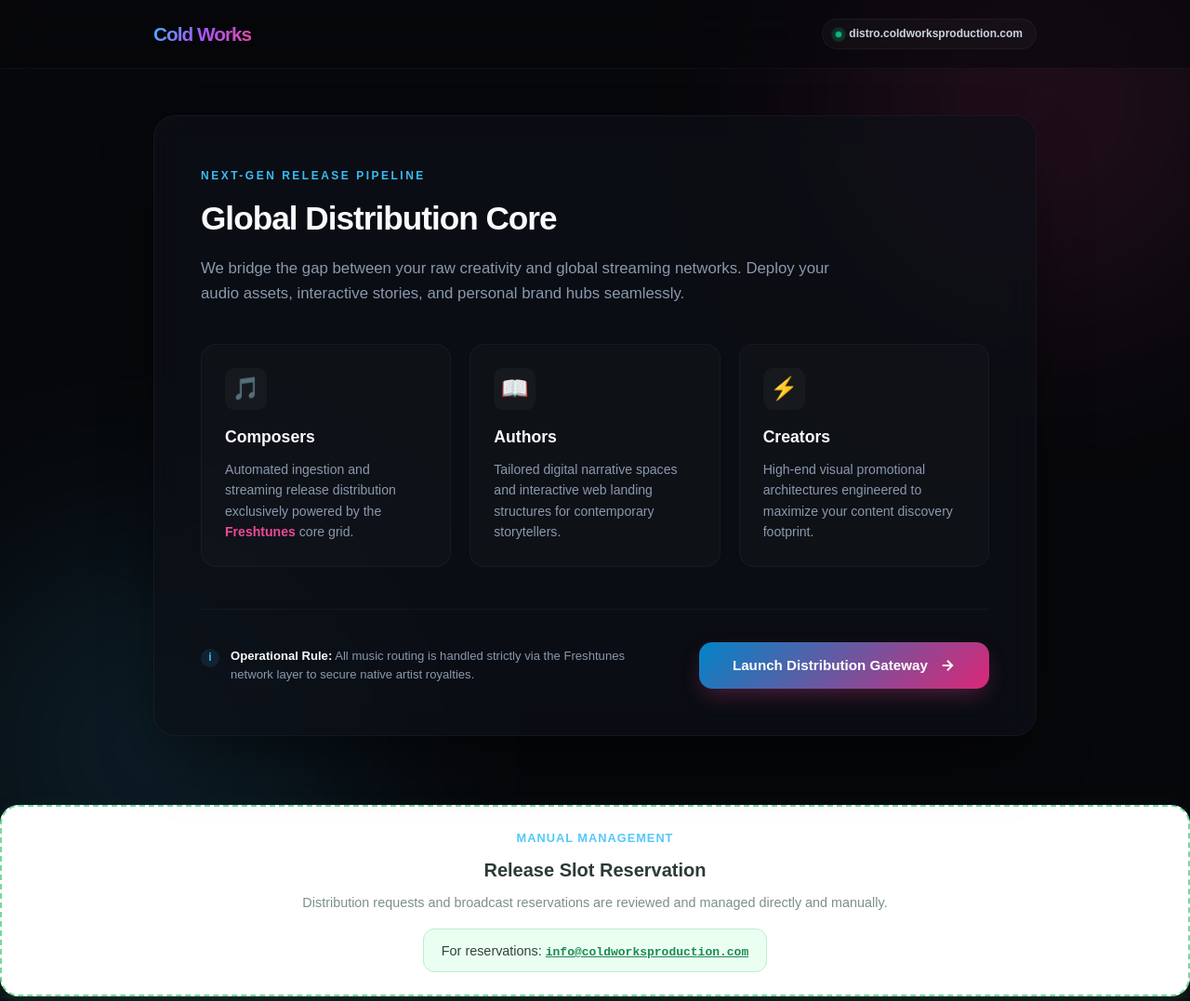
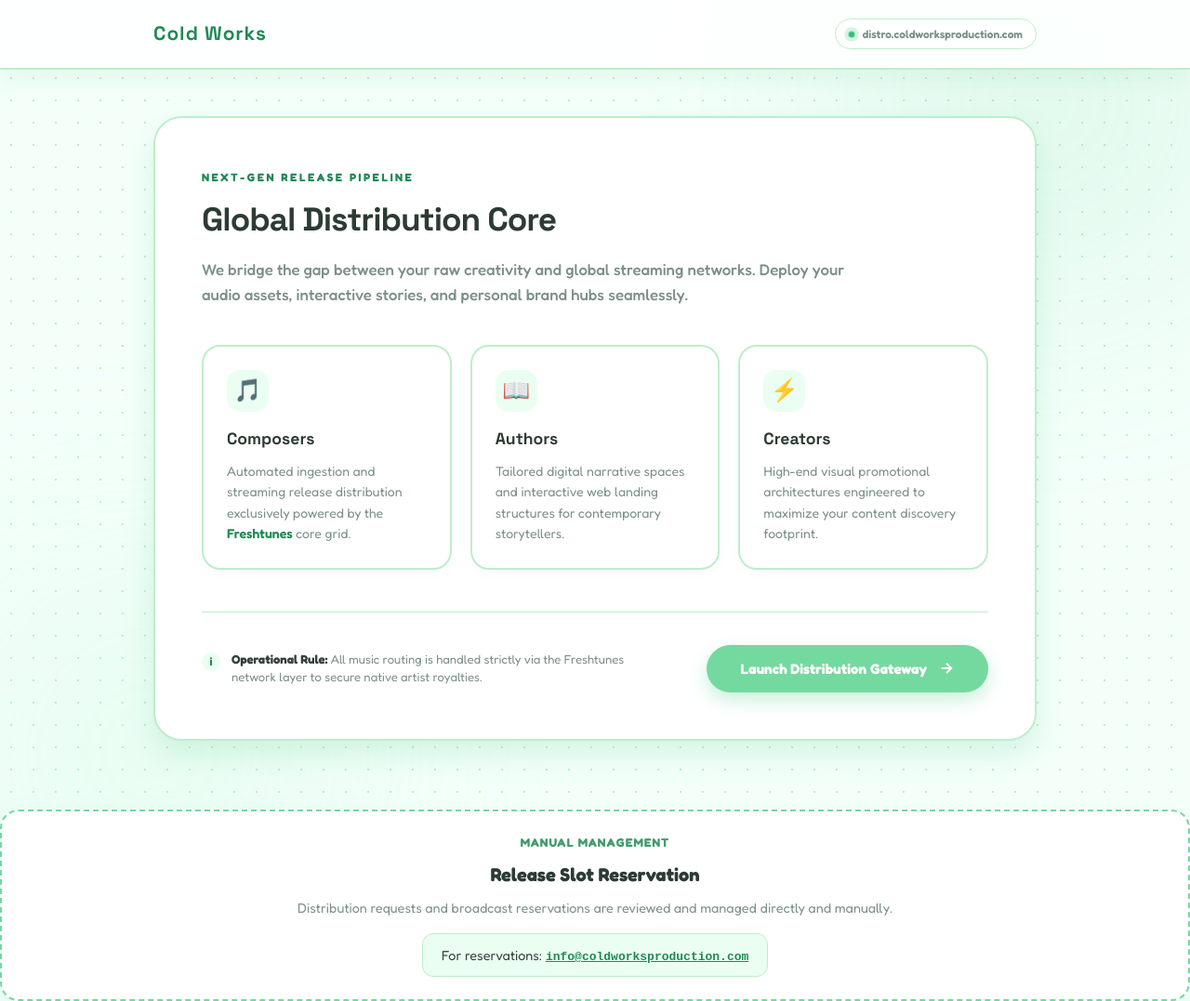
Before and after one commit to ColdWorkspaceEntertainment/distro.web, a plain HTML site: page index.html in a window 1280 px wide. Shown: the top 1077 px of the page at 93% size. Drawn offline with Linux system fonts and the light colour scheme.

Commit message:
Refactor style.css for new green theme

```diff
--- a/style.css
+++ b/style.css
@@ -1,24 +1,23 @@
+@charset "UTF-8";
+@import url('https://fonts.googleapis.com/css2?family=Fredoka:wght@400;500;600;700&family=Space+Grotesk:wght@500;700&display=swap');
+
 /* ==========================================================================
-   Cold Works - Premium Cyber-Sweet UI Engine
+   Cold Works - Cute/Pastel UI Engine (Green Theme)
    ========================================================================== */
 
 :root {
-    --bg: #06070a;
-    --card-bg: rgba(13, 16, 23, 0.7);
-    --card-hover: rgba(20, 26, 38, 0.85);
-    --item-bg: rgba(255, 255, 255, 0.02);
-    --border: rgba(255, 255, 255, 0.04);
-    --border-hover: rgba(56, 189, 248, 0.3);
+    --accent: #74d99f;
+    --accent-hover: #57c485;
+    --green-soft: #eafff2;
+    --green-bg: #f4fffa;
+    --card-bg: #ffffff;
+    --text-primary: #33423b;
+    --text-muted: #7c9088;
+    --border-color: #bdeecb;
 
-    --text-main: #f8fafc;
-    --text-muted: #8a99ad;
-
-    --cyan: #38bdf8;
-    --pink: #ec4899;
-    --gradient: linear-gradient(135deg, #38bdf8 0%, #a855f7 50%, #ec4899 100%);
-    --btn-gradient: linear-gradient(135deg, #0284c7 0%, #db2777 100%);
-
-    --ease: cubic-bezier(0.16, 1, 0.3, 1);
+    --font-cute: 'Fredoka', sans-serif;
+    --font-heading: 'Space Grotesk', sans-serif;
+    --smooth-bounce: all 0.4s cubic-bezier(0.34, 1.56, 0.64, 1);
 }
 
 /* Base Reset */
@@ -29,9 +28,11 @@
 }
 
 body {
-    font-family: 'Plus Jakarta Sans', sans-serif;
-    background-color: var(--bg);
-    color: var(--text-main);
+    font-family: var(--font-cute);
+    background-color: var(--green-bg);
+    background-image: radial-gradient(var(--border-color) 1px, transparent 1px);
+    background-size: 24px 24px;
+    color: var(--text-primary);
     line-height: 1.6;
     min-height: 100vh;
     overflow-x: hidden;
@@ -46,6 +47,17 @@ body {
     margin: 0 auto;
 }
 
+::-webkit-scrollbar { width: 10px; }
+::-webkit-scrollbar-track { background: var(--green-soft); }
+::-webkit-scrollbar-thumb { background: var(--accent); border-radius: 20px; }
+
+/* Klavye ile gezinen kullanıcılar için görünür odak hali */
+a:focus-visible,
+button:focus-visible {
+    outline: 3px solid var(--accent-hover);
+    outline-offset: 3px;
+}
+
 /* Tatlı Arka Plan Işıkları (Glow Orbs) */
 .glow-orb {
     position: absolute;
@@ -54,22 +66,23 @@ body {
     border-radius: 50%;
     filter: blur(120px);
     z-index: -1;
-    opacity: 0.12;
+    opacity: 0.15;
     pointer-events: none;
 }
-.orb-1 { top: -10%; right: -5%; background: var(--pink); }
-.orb-2 { bottom: 10%; left: -5%; background: var(--cyan); }
+.orb-1 { top: -10%; right: -5%; background: var(--accent); }
+.orb-2 { bottom: 10%; left: -5%; background: #a7f3c5; }
 
 /* Header - Modern Minimal & Sticky */
 header {
-    background: rgba(6, 7, 10, 0.5);
-    backdrop-filter: blur(24px);
-    -webkit-backdrop-filter: blur(24px);
-    border-bottom: 1px solid var(--border);
+    background: rgba(255, 255, 255, 0.85);
+    backdrop-filter: blur(20px);
+    -webkit-backdrop-filter: blur(20px);
+    border-bottom: 2px solid var(--border-color);
     padding: 20px 0;
     position: sticky;
     top: 0;
     z-index: 50;
+    box-shadow: 0 10px 25px rgba(116, 217, 159, 0.15);
 }
 
 .header-container {
@@ -79,22 +92,21 @@ header {
 }
 
 .logo {
+    font-family: var(--font-heading);
+    font-weight: 700;
     font-size: 1.3rem;
-    font-weight: 800;
-    letter-spacing: -1px;
-    background: var(--gradient);
-    -webkit-background-clip: text;
-    -webkit-text-fill-color: transparent;
+    color: #1f8a53;
+    letter-spacing: 1px;
 }
 
 .status-badge {
-    background: rgba(255, 255, 255, 0.03);
-    border: 1px solid var(--border);
+    background: #ffffff;
+    border: 1px solid var(--border-color);
     padding: 6px 14px;
     border-radius: 100px;
     font-size: 0.75rem;
     font-weight: 600;
-    color: #cbd5e1;
+    color: var(--text-muted);
     display: flex;
     align-items: center;
     gap: 8px;
@@ -103,15 +115,15 @@ header {
 .pulse-dot {
     width: 6px;
     height: 6px;
-    background-color: #10b981;
+    background-color: #2fbf71;
     border-radius: 50%;
-    box-shadow: 0 0 8px #10b981;
+    box-shadow: 0 0 8px #2fbf71;
     animation: pulse 2s infinite;
 }
 
 @keyframes pulse {
     0% { transform: scale(0.9); opacity: 0.6; }
-    50% { transform: scale(1.1); opacity: 1; box-shadow: 0 0 0 4px rgba(16, 185, 129, 0.2); }
+    50% { transform: scale(1.1); opacity: 1; box-shadow: 0 0 0 4px rgba(47, 191, 113, 0.2); }
     100% { transform: scale(0.9); opacity: 0.6; }
 }
 
@@ -123,26 +135,24 @@ main {
     padding: 50px 0;
 }
 
-/* Jilet Gibi Premium Kart */
+/* Ana Kart */
 .hero-card {
     background: var(--card-bg);
-    backdrop-filter: blur(16px);
-    -webkit-backdrop-filter: blur(16px);
-    border: 1px solid var(--border);
-    border-radius: 24px;
+    border: 2px solid var(--border-color);
+    border-radius: 30px;
     padding: 50px;
-    box-shadow: 0 30px 70px -20px rgba(0, 0, 0, 0.6);
+    box-shadow: 0 15px 30px rgba(116, 217, 159, 0.25);
     width: 100%;
-    transition: border-color 0.4s var(--ease), box-shadow 0.4s var(--ease);
+    transition: var(--smooth-bounce);
 }
 
 .hero-card:hover {
-    border-color: rgba(255, 255, 255, 0.08);
-    box-shadow: 0 40px 80px -15px rgba(0, 0, 0, 0.8);
+    border-color: var(--accent-hover);
+    box-shadow: 0 20px 40px rgba(116, 217, 159, 0.35);
 }
 
 .tagline {
-    color: var(--cyan);
+    color: #1f8a53;
     font-size: 0.75rem;
     font-weight: 700;
     text-transform: uppercase;
@@ -152,21 +162,24 @@ main {
 }
 
 h2 {
+    font-family: var(--font-heading);
     font-size: 2.2rem;
-    font-weight: 800;
+    font-weight: 700;
     letter-spacing: -1px;
     text-transform: capitalize;
+    color: #2c3b33;
     margin-bottom: 12px;
 }
 
 .lead-text {
     color: var(--text-muted);
     font-size: 1.05rem;
+    font-weight: 500;
     max-width: 720px;
     margin-bottom: 40px;
 }
 
-/* Grid Kart Arayüzü (Güle Güle Wikipedia Tabloları!) */
+/* Grid Kart Arayüzü */
 .grid-container {
     display: grid;
     grid-template-columns: repeat(3, 1fr);
@@ -175,17 +188,18 @@ h2 {
 }
 
 .grid-item {
-    background: var(--item-bg);
-    border: 1px solid var(--border);
-    border-radius: 16px;
+    background: var(--card-bg);
+    border: 2px solid var(--border-color);
+    border-radius: 20px;
     padding: 25px;
-    transition: all 0.3s var(--ease);
+    box-shadow: 0 5px 15px rgba(0, 0, 0, 0.02);
+    transition: var(--smooth-bounce);
 }
 
 .grid-item:hover {
-    background: var(--card-hover);
-    border-color: var(--border-hover);
-    transform: translateY(-4px);
+    transform: translateY(-5px) scale(1.02);
+    border-color: var(--accent-hover);
+    box-shadow: 0 15px 25px rgba(116, 217, 159, 0.3);
 }
 
 .icon-wrap {
@@ -193,16 +207,18 @@ h2 {
     margin-bottom: 15px;
     width: 45px;
     height: 45px;
-    background: rgba(255, 255, 255, 0.03);
-    border-radius: 10px;
+    background: var(--green-soft);
+    border-radius: 14px;
     display: flex;
     align-items: center;
     justify-content: center;
 }
 
 .grid-item h3 {
+    font-family: var(--font-heading);
     font-size: 1.1rem;
     font-weight: 700;
+    color: #2c3b33;
     margin-bottom: 10px;
 }
 
@@ -212,14 +228,14 @@ h2 {
 }
 
 .grid-item p span, .grid-item p em {
-    color: var(--pink);
+    color: #1f8a53;
     font-style: normal;
     font-weight: 600;
 }
 
 /* Action Zone */
 .action-footer {
-    border-top: 1px solid var(--border);
+    border-top: 1px solid var(--border-color);
     padding-top: 35px;
     display: flex;
     justify-content: space-between;
@@ -235,8 +251,8 @@ h2 {
 }
 
 .info-icon {
-    background: rgba(56, 189, 248, 0.1);
-    color: var(--cyan);
+    background: var(--green-soft);
+    color: #1f8a53;
     font-weight: 700;
     width: 20px;
     height: 20px;
@@ -256,37 +272,38 @@ h2 {
 }
 
 .pipeline-notice strong {
-    color: var(--text-main);
+    color: var(--text-primary);
 }
 
-/* Premium Mikro-Etkileşimli CTA Butonu */
+/* Pill CTA Butonu */
 .cta-btn {
-    background: var(--btn-gradient);
+    background: var(--accent);
     color: #ffffff;
     border: none;
     padding: 16px 36px;
     font-size: 0.95rem;
     font-weight: 700;
-    border-radius: 14px;
+    font-family: var(--font-cute);
+    border-radius: 30px;
     cursor: pointer;
     display: flex;
     align-items: center;
     gap: 12px;
-    transition: all 0.3s var(--ease);
-    box-shadow: 0 10px 25px -5px rgba(236, 72, 153, 0.3);
+    transition: var(--smooth-bounce);
+    box-shadow: 0 8px 20px rgba(116, 217, 159, 0.4);
     white-space: nowrap;
 }
 
 .cta-btn svg {
     width: 18px;
     height: 18px;
-    transition: transform 0.3s var(--ease);
+    transition: transform 0.3s var(--smooth-bounce);
 }
 
 .cta-btn:hover {
+    background: var(--accent-hover);
     transform: translateY(-2px);
-    box-shadow: 0 15px 30px -5px rgba(56, 189, 248, 0.4);
-    background: var(--gradient);
+    box-shadow: 0 12px 25px rgba(87, 196, 133, 0.45);
 }
 
 .cta-btn:hover svg {
@@ -298,8 +315,9 @@ footer {
     padding: 25px 0;
     text-align: center;
     font-size: 0.8rem;
-    color: #475569;
-    border-top: 1px solid var(--border);
+    color: var(--text-muted);
+    font-family: var(--font-cute);
+    border-top: 1px solid var(--border-color);
 }
 
 /* Responsive Grid Engine */
```
